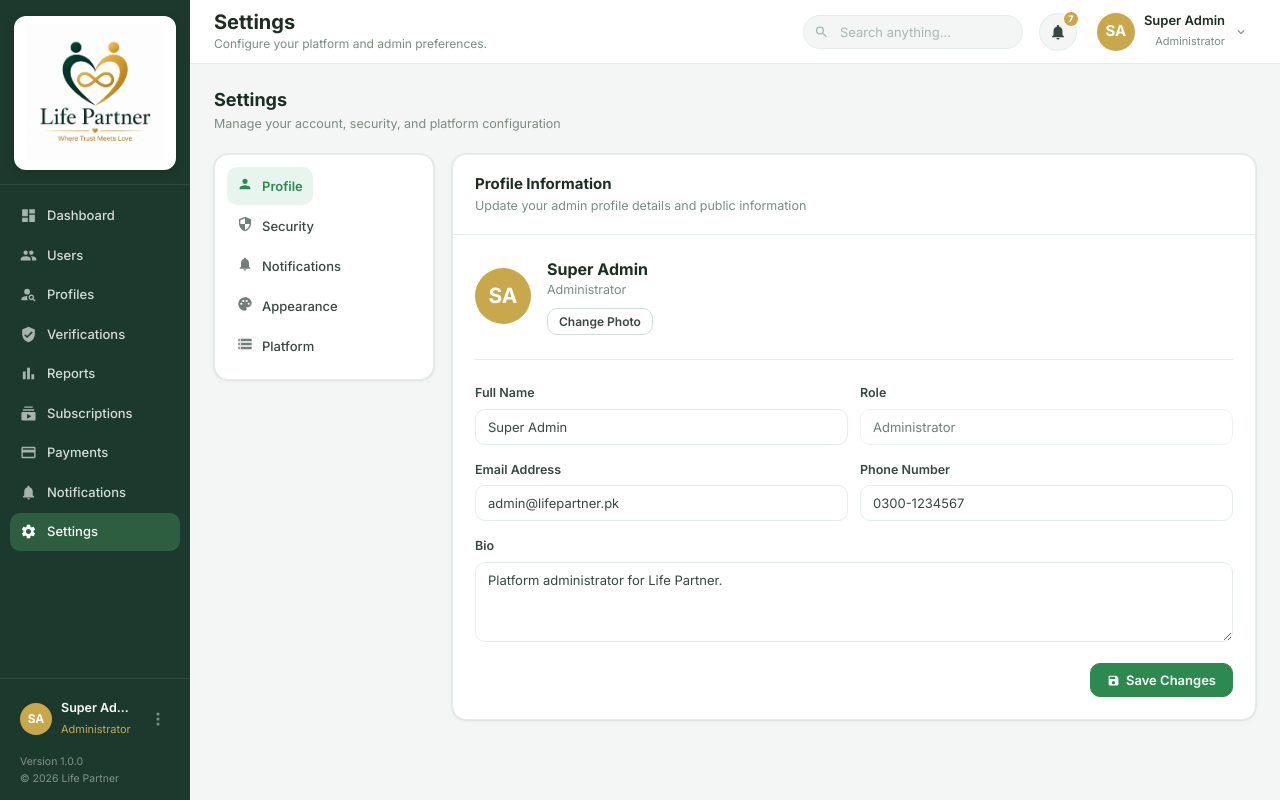
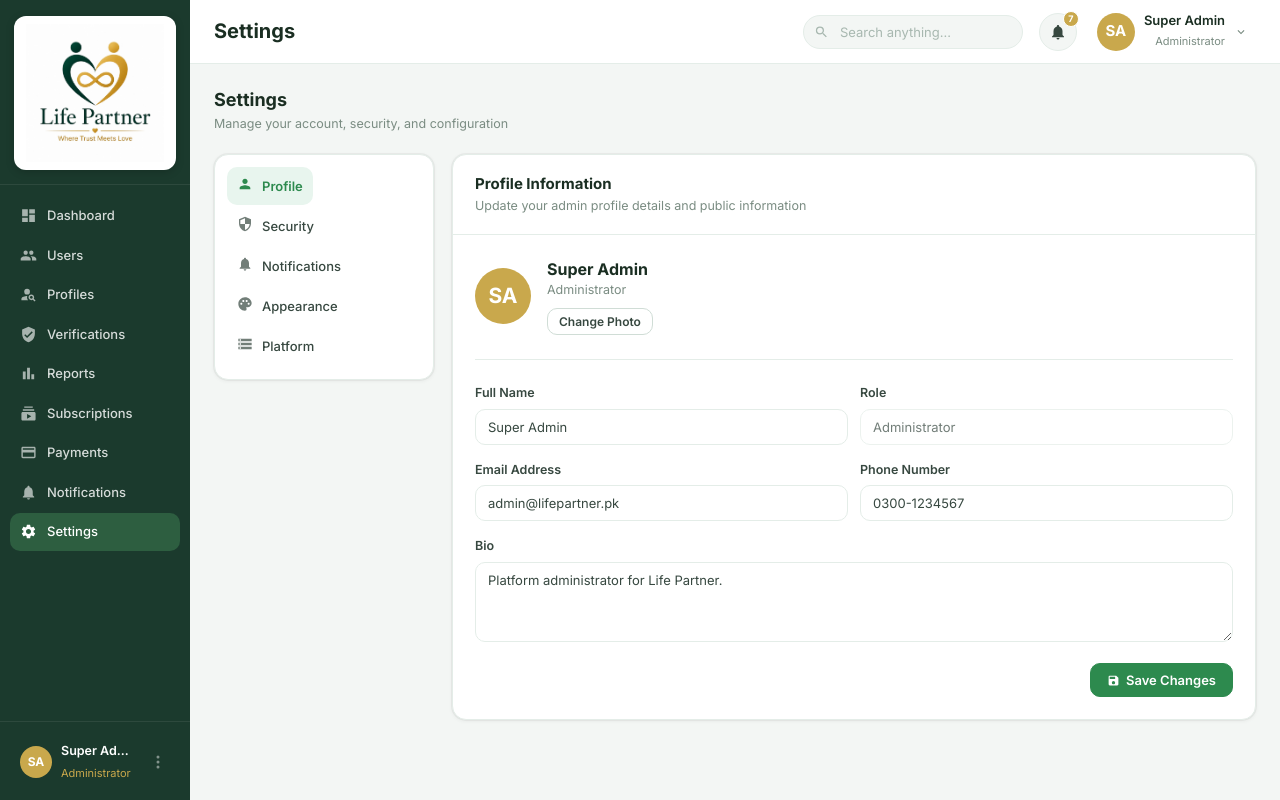
Before and after one commit to mubzyy/Life-Partner, a React (Vite) app: page /#/settings in a window 1280 px wide. Built offline with nearby package versions, Linux system fonts and the light colour scheme.

Commit message:
fixed the headers

```diff
--- a/src/components/Header.jsx
+++ b/src/components/Header.jsx
@@ -5,14 +5,14 @@ import { currentAdmin, allNotifications } from '../data/mockData';
 
 const pageMeta = {
   '/': { title: 'Dashboard', sub: "Welcome back! Here's the latest analysis for today" },
-  '/users': { title: 'Users', sub: 'Manage all registered users on your platform.' },
-  '/profiles': { title: 'Profiles', sub: 'Browse and manage user profile details.' },
-  '/verifications': { title: 'Verifications', sub: 'Review and process pending verification requests.' },
-  '/reports': { title: 'Reports', sub: 'Detailed analytics and platform performance reports.' },
-  '/subscriptions': { title: 'Subscriptions', sub: 'Manage subscription plans and active subscribers.' },
-  '/payments': { title: 'Payments', sub: 'View and manage all payment transactions.' },
-  '/notifications': { title: 'Notifications', sub: 'Platform alerts and user activity notifications.' },
-  '/settings': { title: 'Settings', sub: 'Configure your platform and admin preferences.' },
+  '/users': { title: 'Users' },
+  '/profiles': { title: 'Profiles' },
+  '/verifications': { title: 'Verifications' },
+  '/reports': { title: 'Reports'},
+  '/subscriptions': { title: 'Subscriptions'},
+  '/payments': { title: 'Payments' },
+  '/notifications': { title: 'Notifications'},
+  '/settings': { title: 'Settings' },
 };
 
 export default function Header() {
--- a/src/components/Sidebar.jsx
+++ b/src/components/Sidebar.jsx
@@ -69,9 +69,6 @@ export default function Sidebar() {
             <BsThreeDotsVertical />
           </button>
         </div>
-        <div className="sidebar-version">
-          Version 1.0.0<br />© 2026 Life Partner
-        </div>
       </div>
     </aside>
   );
--- a/src/pages/Payments.jsx
+++ b/src/pages/Payments.jsx
@@ -71,7 +71,7 @@ export default function Payments() {
       <div className="page-header">
         <div className="page-header-left">
           <h2>Payments</h2>
-          <p>All financial transactions on the platform</p>
+          <p>View and manage all payment transactions.</p>
         </div>
       </div>
 
--- a/src/pages/Reports.jsx
+++ b/src/pages/Reports.jsx
@@ -30,7 +30,7 @@ export default function Reports() {
       <div className="page-header">
         <div className="page-header-left">
           <h2>Reports & Analytics</h2>
-
+         <p>Detailed analytics and performance reports.</p>
         </div>
         <select className="filter-select" value={period} onChange={e => setPeriod(e.target.value)}>
           <option>This Year</option>
--- a/src/pages/Settings.jsx
+++ b/src/pages/Settings.jsx
@@ -311,7 +311,7 @@ export default function Settings() {
       <div className="page-header">
         <div className="page-header-left">
           <h2>Settings</h2>
-          <p>Manage your account, security, and platform configuration</p>
+          <p>Manage your account, security, and configuration</p>
         </div>
       </div>
 
```
